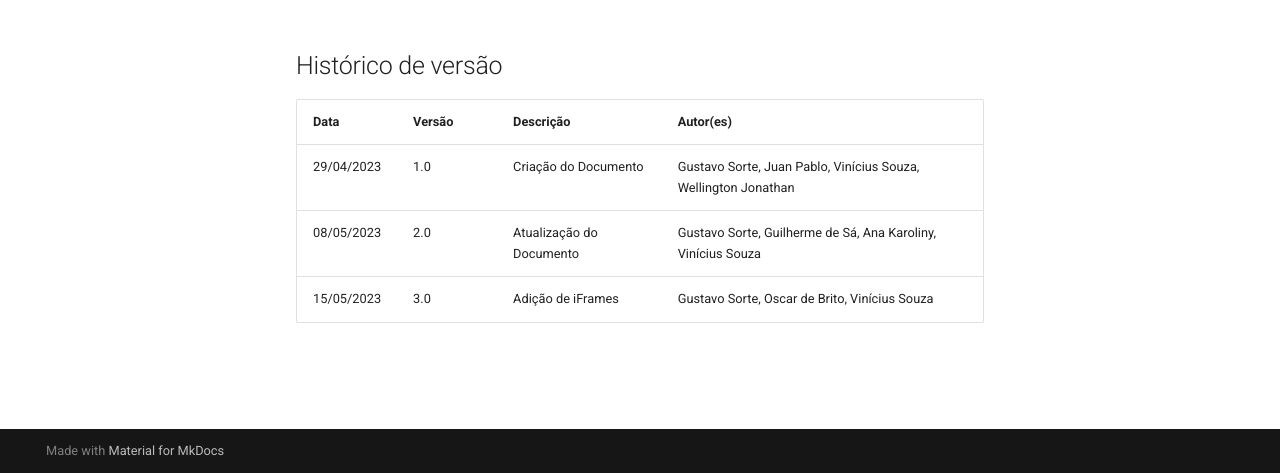
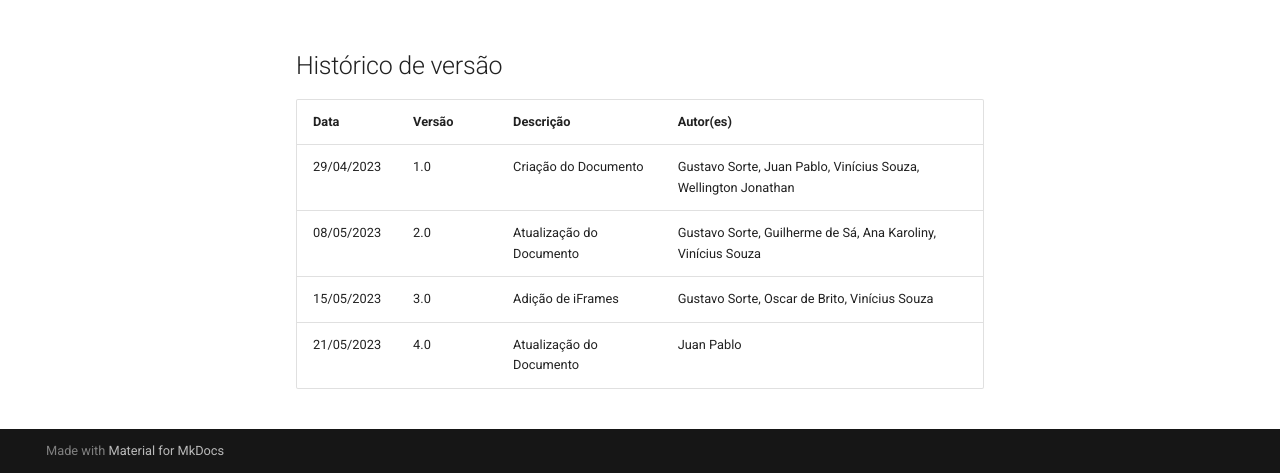
Before and after one commit to fga-eps-mds/2023-1-CAPJu-Doc, an MkDocs documentation site: the page built from docs/Controle/cronograma_de_dojo.md, in a window 1280 px wide and 1195 px high. Shown: the part 722-1195 px from the top of the window. Built offline with MkDocs 1.6.1 and Material for MkDocs 9.7.7, drawn with Linux system fonts in a browser that asks for light colours.

Commit message:
(#109) - Atualiza cronograma de dojos
Co-authored-by: Gustavo França <guguboasorte@gmail.com>

```diff
--- a/docs/Controle/cronograma_de_dojo.md
+++ b/docs/Controle/cronograma_de_dojo.md
@@ -12,3 +12,4 @@ Treinamentos (Dojos) Executados / Planjedados:
 | 29/04/2023 | 1.0 | Criação do Documento | Gustavo Sorte, Juan Pablo, Vinícius Souza, Wellington Jonathan |
 | 08/05/2023 | 2.0 | Atualização do Documento | Gustavo Sorte, Guilherme de Sá, Ana Karoliny, Vinícius Souza |
 | 15/05/2023 | 3.0 | Adição de iFrames | Gustavo Sorte, Oscar de Brito, Vinícius Souza |
+| 21/05/2023 | 4.0 | Atualização do Documento | Juan Pablo |
```
